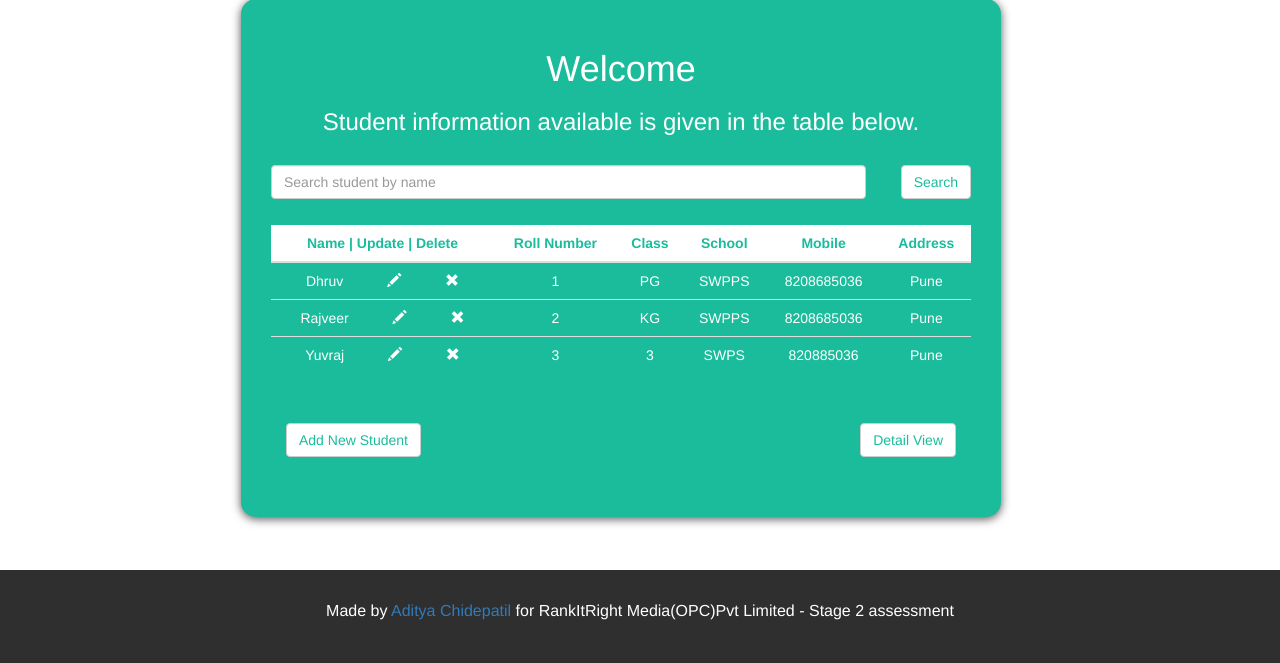
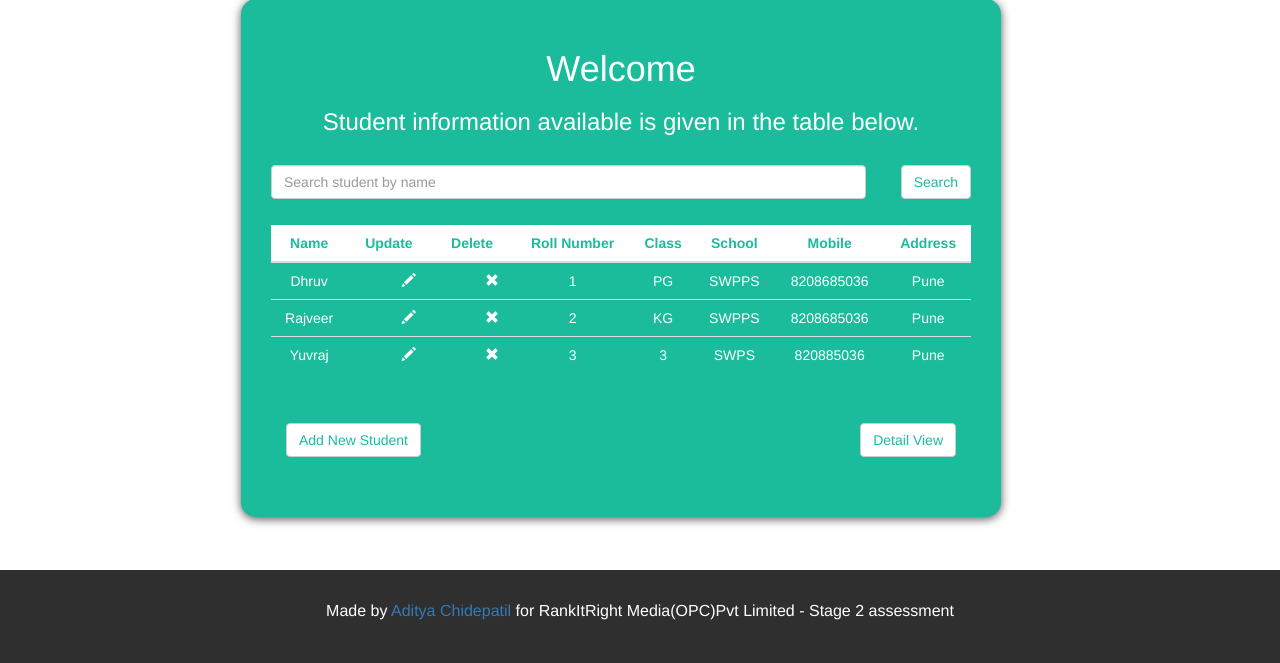
Before and after one commit to usr-Aditya/rirm_assessment_2, a Django app: page /student/ in a window 1280 px wide. Shown: the part 162-825 px from the top of the page. Run offline with Django 4.2, Linux system fonts and the light colour scheme; data comes from the database, SQL or seed files in the repository; some libraries are stand-ins or nearby versions.

Commit message:
Table view updated

```diff
--- a/student_app/templates/student_app/home.html
+++ b/student_app/templates/student_app/home.html
@@ -26,9 +26,9 @@
         <br>
         <form method="POST" action="{% url 'student-search' %}">
             {% csrf_token %}
-            <span style="display: inline-block; width: 85%; float: left;">
+            <span style="width: 85%; float: left;">
             <input class="form-control" id="myInput" type="text" placeholder="Search student by name" name="searched"></span>
-            <span style="display: inline-block; float: right;"><button class="btn btn-default" style="color: #1abc9c;">Search</button></span>
+            <span style="float: right;"><button class="btn btn-default" style="color: #1abc9c;">Search</button></span>
                 <br><br>
         </form>
         <br>
@@ -36,7 +36,9 @@
     <table class="table table-hover">
         <thead>
         <tr style="background-color: #fff; color: #1abc9c;">
-            <th style="text-align: center !important;">Name | Update | Delete</th>
+            <th style="text-align: center !important;">Name</th>
+            <th style="text-align: center !important;">Update</th>
+            <th style="text-align: center !important;">Delete</th>
             <th style="text-align: center !important;">Roll Number</th>
             <th style="text-align: center !important;">Class</th>
             <th style="text-align: center !important;">School</th>
@@ -50,10 +52,14 @@
                     <tr>
                     <td>
                     {{student.name}}
+                    </td>
+                    <td>
                     <a href="{% url 'student-update' student.roll_no %}"
                     style="color: inherit; text-decoration: none;">
                         <glyphicon class="glyphicon glyphicon-pencil" style="margin-left: 40px;"></glyphicon>
                     </a>
+                </td>
+                <td>
                     <a href="{% url 'student-delete' student.roll_no %}"
                     style="color: inherit; text-decoration: none;">
                         <glyphicon class="glyphicon glyphicon-remove" style="margin-left: 40px;"></glyphicon>
```
Also changed, not shown: student_app/templates/student_app/studentdetails.html (+7 -2 lines).
